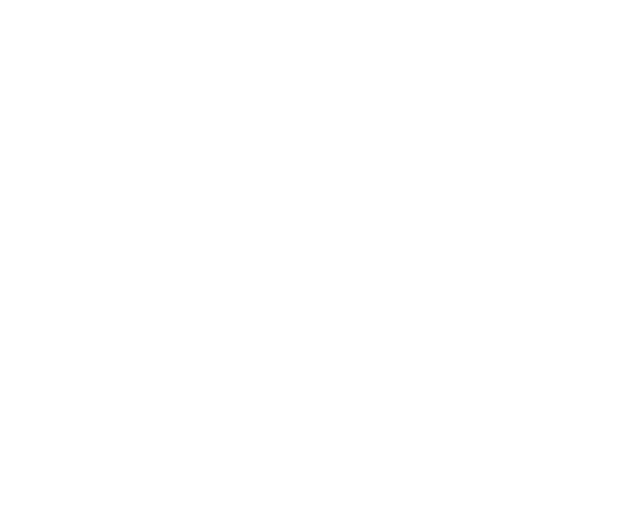
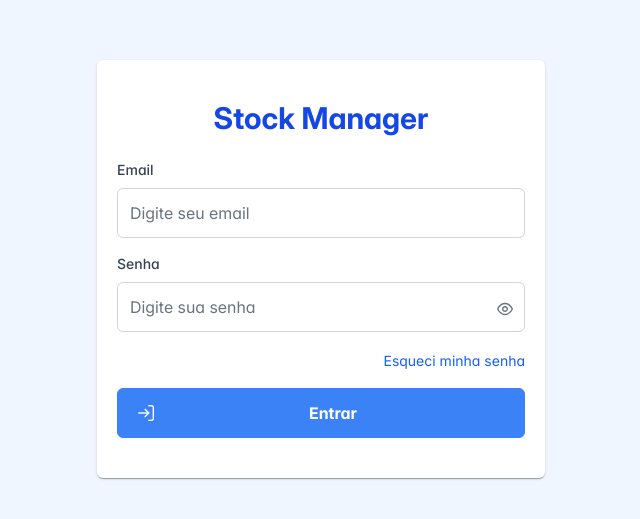
Before and after one commit to breno-dev98/frontend-stock-manager, a React (Vite) app: page /login in a window 1280 px wide. Before the commit this address had no page. Shown: the part 131-650 px from the top of the page, without its empty margins (319-959 px from the left). Built offline with nearby package versions, Linux system fonts and the light colour scheme.

Commit message:
Criando página de login estática

```diff
--- a/src/App.jsx
+++ b/src/App.jsx
@@ -9,12 +9,13 @@
 import FornecedoresPage from "./pages/Fornecedores";
 import UnidadesPage from "./pages/Unidades";
 import UsuariosPage from "./pages/Usuarios";
-
+import LoginPage from "./pages/Login";
 
 const App = () => {
   return (
     <BrowserRouter>
       <Routes>
+        <Route path="/login" element={<LoginPage />} />
         <Route path="/" element={<Layout />}>
           <Route path="produtos" element={<ProdutosPage />} />
           <Route path="marcas" element={<MarcasPage />} />
--- a/src/index.css
+++ b/src/index.css
@@ -1 +1,5 @@
 @import "tailwindcss";
+
+.fix-password-icon > .p-icon-field > .p-input-icon {
+  margin-top: -0.7rem; /* Ajuste fino do alinhamento */
+}
--- /dev/null
+++ b/src/pages/Login/index.jsx
@@ -0,0 +1,66 @@
+import { useState } from "react";
+import { InputText } from "primereact/inputtext";
+import { Password } from "primereact/password";
+import { Button } from "primereact/button";
+import { Card } from "primereact/card";
+
+export default function LoginPage() {
+  const [email, setEmail] = useState("");
+  const [senha, setSenha] = useState("");
+
+  const handleSubmit = (e) => {
+    e.preventDefault();
+    // Aqui você pode adicionar lógica de autenticação
+    console.log("Login com:", { email, senha });
+  };
+
+  return (
+    <div className="flex items-center justify-center min-h-screen bg-blue-50 p-4">
+      <Card className="w-full max-w-md shadow-2xl">
+        <h2 className="text-3xl font-bold text-center text-blue-700 mb-6">Stock Manager</h2>
+        <form onSubmit={handleSubmit} className="space-y-4">
+          <div className="flex flex-col gap-2">
+            <label htmlFor="email" className="text-sm font-medium text-gray-700">
+              Email
+            </label>
+            <InputText
+              id="email"
+              type="email"
+              value={email}
+              onChange={(e) => setEmail(e.target.value)}
+              className="w-full"
+              placeholder="Digite seu email"
+              required
+            />
+          </div>
+          <div className="flex flex-col gap-2 w-full">
+            <label htmlFor="senha" className="text-sm font-medium text-gray-700">
+              Senha
+            </label>
+            <Password
+              id="senha"
+              value={senha}
+              className="!block w-full fix-password-icon"
+              inputClassName="w-full flex"
+              onChange={(e) => setSenha(e.target.value)}
+              placeholder="Digite sua senha"
+              toggleMask
+              feedback={false}
+              required
+            />
+          </div>
+          <div className="text-right mt-1">
+            <button
+              type="button"
+              className="text-sm text-blue-600 hover:underline focus:outline-none"
+              onClick={() => alert("Funcionalidade de recuperação em breve!")}
+            >
+              Esqueci minha senha
+            </button>
+          </div>
+          <Button label="Entrar" icon="pi pi-sign-in" className="w-full mt-4" type="submit" />
+        </form>
+      </Card>
+    </div>
+  );
+}
```
